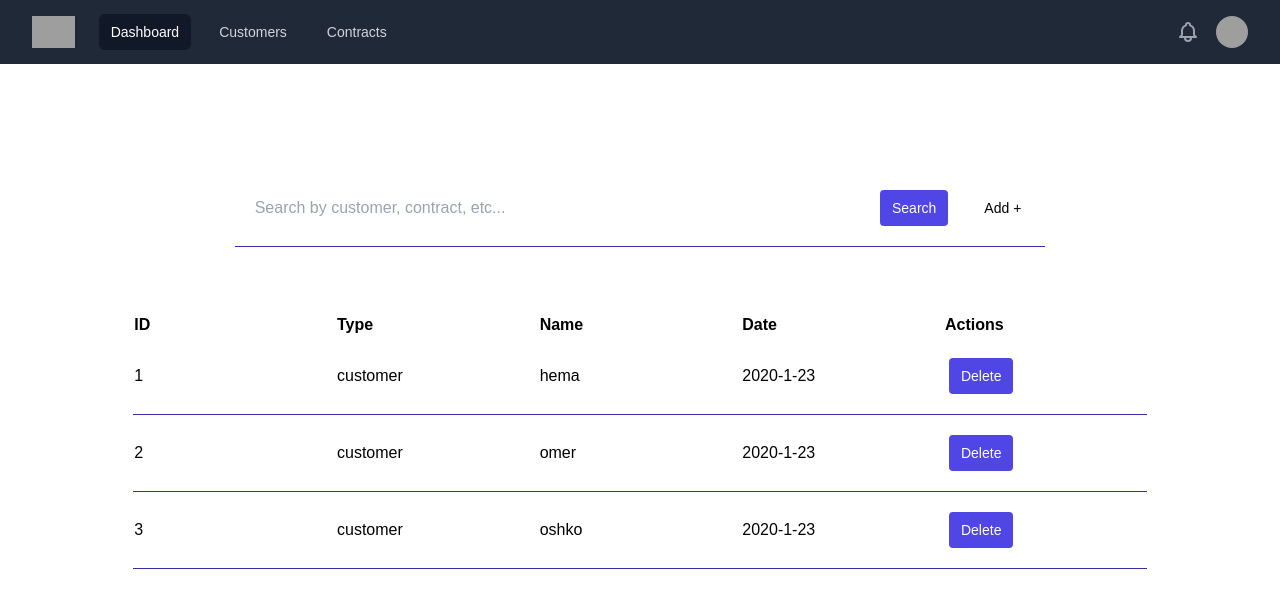
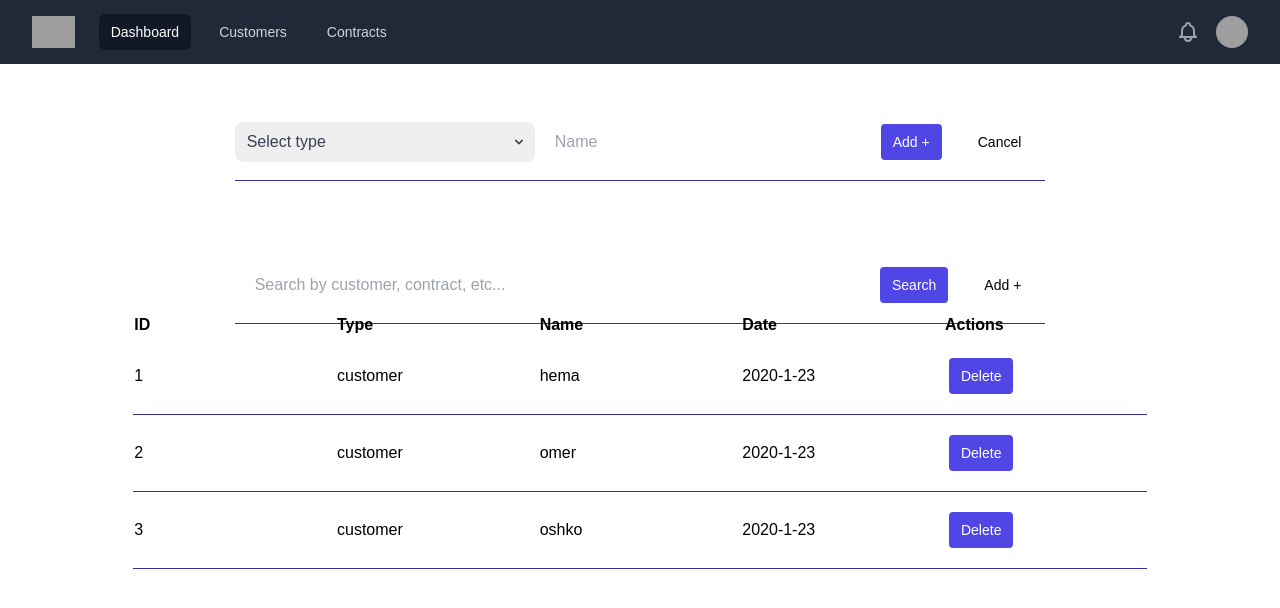
Before and after one commit to h3ma209/react-crm, a React (Create React App) app: page /customers in a window 1280 px wide. Shown: the top 608 px of the page. Built offline with nearby package versions, Linux system fonts and the light colour scheme; data requests are answered from the project's data file; grey boxes are pictures that could not be loaded.

Commit message:
added create customer component

```diff
--- /dev/null
+++ b/src/Customers/CreateCustomer.js
@@ -0,0 +1,66 @@
+import { useState, useEffect } from "react";
+import { Add, Delete, SetDT } from "../app/userData";
+
+
+export default function CreateCustomer() {
+  const [Name, setName] = useState(null);
+  const [Type, setType] = useState(null);
+  const [TodayDate, setTodayDate] = useState(new Date().toString());
+
+  function handleName(event){
+      setName(event.target.value);
+  }
+
+  function handleType (event){
+      setType(event.target.value);
+  }
+
+  return (
+    <div>
+      <div className="flex flex-col place-content-center items-center h-full">
+        <form className="w-4/6 ">
+          <div className="flex items-center border-b border-indigo-800 py-2">
+            <div class="relative inline-block w-full text-gray-700">
+              <select
+                class="w-full h-10 pl-3 pr-6 text-base placeholder-gray-600 border-none rounded-lg appearance-none focus:shadow-outline"
+                placeholder="Select type"
+              >
+                <option>Select type</option>
+                <option>Customer</option>
+                <option>Contract</option>
+              </select>
+              <div class="absolute inset-y-0 right-0 flex items-center px-2 pointer-events-none">
+                <svg class="w-4 h-4 fill-current" viewBox="0 0 20 20">
+                  <path
+                    d="M5.293 7.293a1 1 0 011.414 0L10 10.586l3.293-3.293a1 1 0 111.414 1.414l-4 4a1 1 0 01-1.414 0l-4-4a1 1 0 010-1.414z"
+                    clip-rule="evenodd"
+                    fill-rule="evenodd"
+                  ></path>
+                </svg>
+              </div>
+            </div>
+            <input
+              className="m-3 appearance bg-transparent border-none w-full text-gray-800 mr-3 py-1 px-2 leading-tight focus:shadow-outline"
+              type="text"
+              placeholder="Name"
+              aria-label="Full name"
+            />
+
+            <button
+              className="m-3 flex-shrink-0 bg-indigo-600 hover:bg-indigo-800 border-indigo-600 hover:border-indigo-800 text-sm border-4 text-white py-1 px-2 rounded"
+              type="button"
+            >
+              Add +
+            </button>
+            <button
+              className="m-3 flex-shrink-0 bg-white hover:bg-red-800 border-white hover:border-red-800 text-sm border-4 text-red hover:text-white py-1 px-2 rounded"
+              type="button"
+            >
+              Cancel
+            </button>
+          </div>
+        </form>
+      </div>
+    </div>
+  );
+}
--- a/src/Customers/index.js
+++ b/src/Customers/index.js
@@ -3,6 +3,8 @@ import React, { useEffect, useState } from "react";
 import { useSelector, useDispatch } from "react-redux";
 import { Add, Delete, SetDT } from "../app/userData";
 import TableRow from "./TableRow";
+import CreateCustomer from "./CreateCustomer";
+
 
 export default function Customers() {
   // const [tableData, setTableData] = useState(null);
@@ -11,7 +13,7 @@ export default function Customers() {
   const dispatch = useDispatch();
 
   useEffect(() => {
-
+    if (TableUserData === null) {
       fetch("http://localhost:8000/data")
         .then((res) => {
           return res.json();
@@ -20,16 +22,18 @@ export default function Customers() {
           // console.log(data);
           // setTableData(data);
           setIsPending(true);
-        dispatch(SetDT(data))
+
+          dispatch(SetDT(data));
           // console.log(tableData);
           // console.log(Test)
-
         });
+    }
   }, []);
 
   return (
     <div className="page">
       <div className="top-section mt-10 h-52 w-full">
+        <CreateCustomer></CreateCustomer>
         <div className="flex flex-col place-content-center items-center h-full">
           <form className="w-4/6 ">
             <div className="flex items-center border-b border-indigo-800 py-2">
```
Lines whose indentation alone changed are shown as unchanged.
